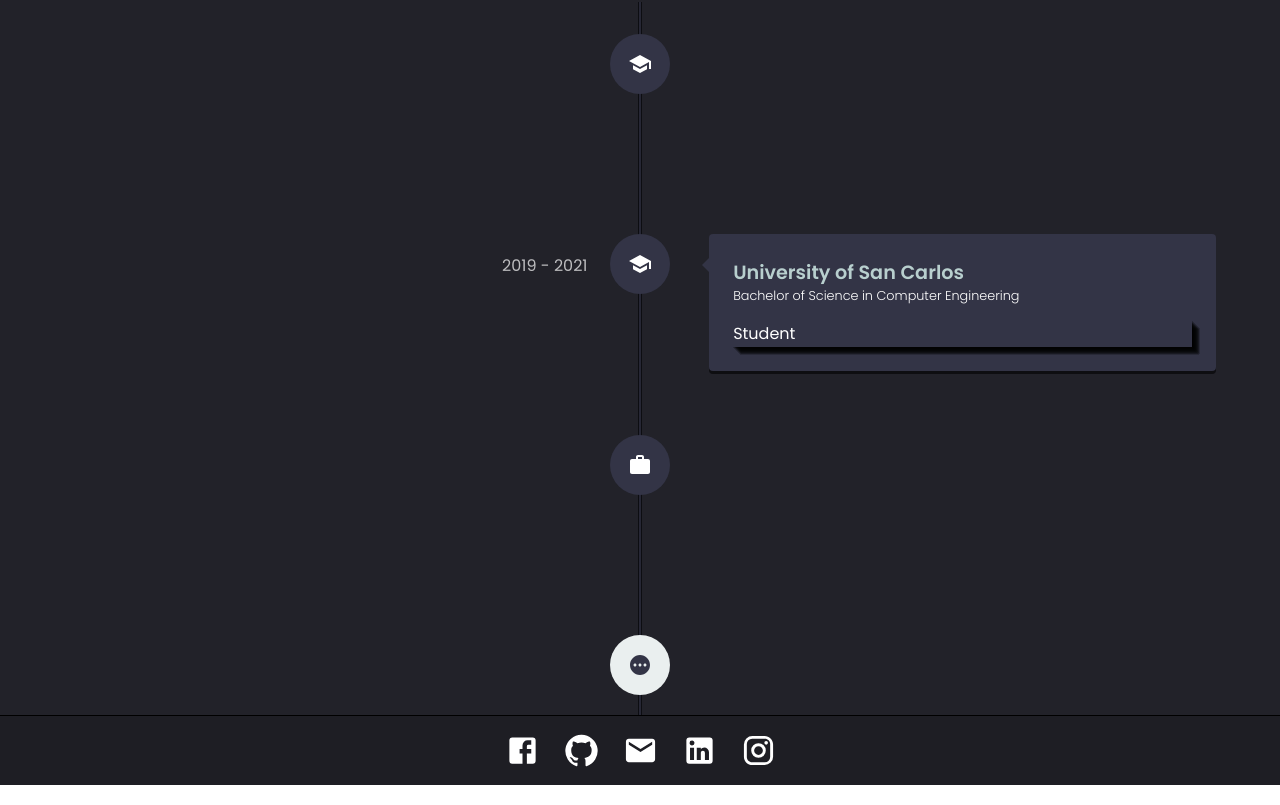
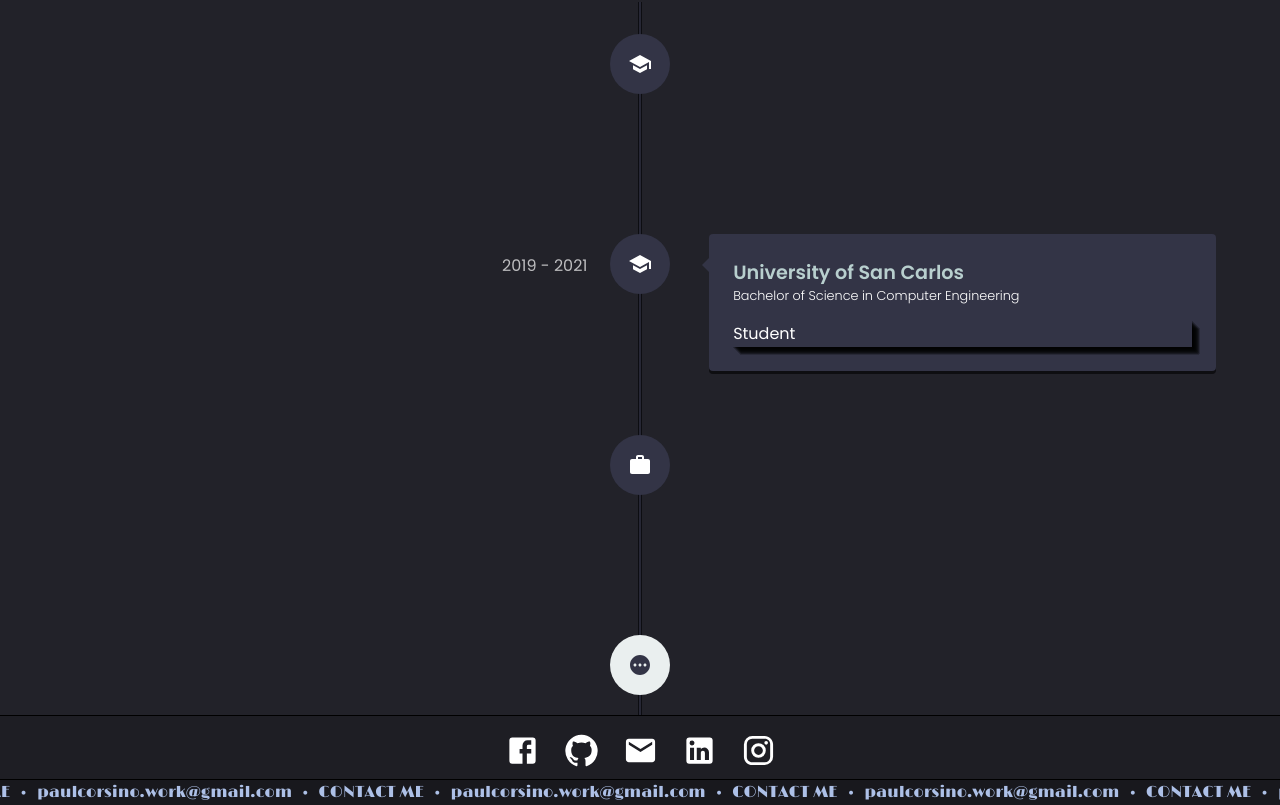
Before and after one commit to gengocodes/gengo-bit, a React (Create React App) app: page / in a window 1280 px wide. Shown: the part 3761-4566 px from the top of the page. Built offline with nearby package versions, Linux system fonts and the light colour scheme.

Commit message:
finish contact section - added marquee

```diff
--- a/package.json
+++ b/package.json
@@ -18,6 +18,7 @@
     "motion": "^12.15.0",
     "react": "^18.3.1",
     "react-dom": "^18.3.1",
+    "react-fast-marquee": "^1.6.5",
     "react-icons": "^5.4.0",
     "react-multi-carousel": "^2.8.6",
     "react-router-dom": "^7.1.3",
--- a/src/components/Contact/Contact.css
+++ b/src/components/Contact/Contact.css
@@ -1,3 +1,4 @@
+@import url("https://fonts.googleapis.com/css2?family=Limelight&display=swap");
 .contact {
   height: 70px;
   width: 100vw;
@@ -5,8 +6,13 @@
   background-color: #1e1e24;
   display: flex;
   position: relative;
+  flex-direction: column;
 }
 .contact-cont1 {
+  height: 10%;
+  width: 100vw;
+}
+.contact-cont2 {
   height: 100%;
   width: 100vw;
   display: flex;
@@ -15,7 +21,25 @@
   color: white;
   gap: 3vh;
 }
+.contact-cont3 {
+  height: 10%;
+  width: 100vw;
+}
 .logo:hover {
   color: #7f8caa;
   cursor: pointer;
 }
+.marquee {
+  background-color: #18181d;
+  position: absolute;
+  border-top: 1px solid black;
+  color: #adc0e7;
+}
+.marqueeP {
+  padding-left: 10px;
+  padding-right: 10px;
+  font-weight: 0;
+
+  padding-bottom: 1px solid black;
+  font-family: "Limelight";
+}
--- a/src/components/Contact/Contact.jsx
+++ b/src/components/Contact/Contact.jsx
@@ -5,16 +5,57 @@
 import InstagramIcon from "@mui/icons-material/Instagram";
 import LinkedInIcon from "@mui/icons-material/LinkedIn";
 import EmailIcon from "@mui/icons-material/Email";
+import Marquee from "react-fast-marquee";
 
 function Contact() {
+  const Instagram = () => {
+    window.open("https://www.instagram.com/polcorsino/", "_blank");
+  };
+  const Facebook = () => {
+    window.open("https://www.facebook.com/polcowsino/", "_blank");
+  };
+  const Github = () => {
+    window.open("https://github.com/gengocodes", "_blank");
+  };
+  const Email = () => {
+    window.open("mailto:paulcorsino.work@gmail.com", "_blank");
+  };
+  const LinkedIn = () => {
+    window.open("https://www.linkedin.com/in/paulemmanuelcorsino/", "_blank");
+  };
   return (
     <div className="contact ">
-      <div className="contact-cont1">
-        <FacebookIcon fontSize="large" className="logo" />
-        <GitHubIcon fontSize="large" className="logo" />
-        <EmailIcon fontSize="large" className="logo" />
+      <div className="contact-cont1"></div>
+      <div className="contact-cont2">
+        <FacebookIcon fontSize="large" className="logo" onClick={Facebook} />
+        <GitHubIcon fontSize="large" className="logo" onClick={Github} />
+        <EmailIcon fontSize="large" className="logo" onClick={Email} />
         <LinkedInIcon fontSize="large" className="logo" />
-        <InstagramIcon fontSize="large" className="logo" />
+        <InstagramIcon fontSize="large" className="logo" onClick={Instagram} />
+      </div>
+      <div className="contact-cont3">
+        <Marquee className="marquee" speed={15} loop={0}>
+          <p className="marqueeP">CONTACT ME</p>
+          &#x2022;
+          <p className="marqueeP">paulcorsino.work@gmail.com</p>
+          &#x2022;
+          <p className="marqueeP">CONTACT ME</p>
+          &#x2022;
+          <p className="marqueeP"> paulcorsino.work@gmail.com</p>
+          &#x2022;
+          <p className="marqueeP">CONTACT ME</p>
+          &#x2022;
+          <p className="marqueeP">paulcorsino.work@gmail.com</p>
+          &#x2022;
+          <p className="marqueeP">CONTACT ME</p>
+          &#x2022;
+          <p className="marqueeP">paulcorsino.work@gmail.com</p>
+          &#x2022;
+          <p className="marqueeP">CONTACT ME</p>
+          &#x2022;
+          <p className="marqueeP">paulcorsino.work@gmail.com</p>
+          &#x2022;
+        </Marquee>
       </div>
     </div>
   );
```
Also changed, not shown: 1 other file (tests, documents, lock files or other folders).
